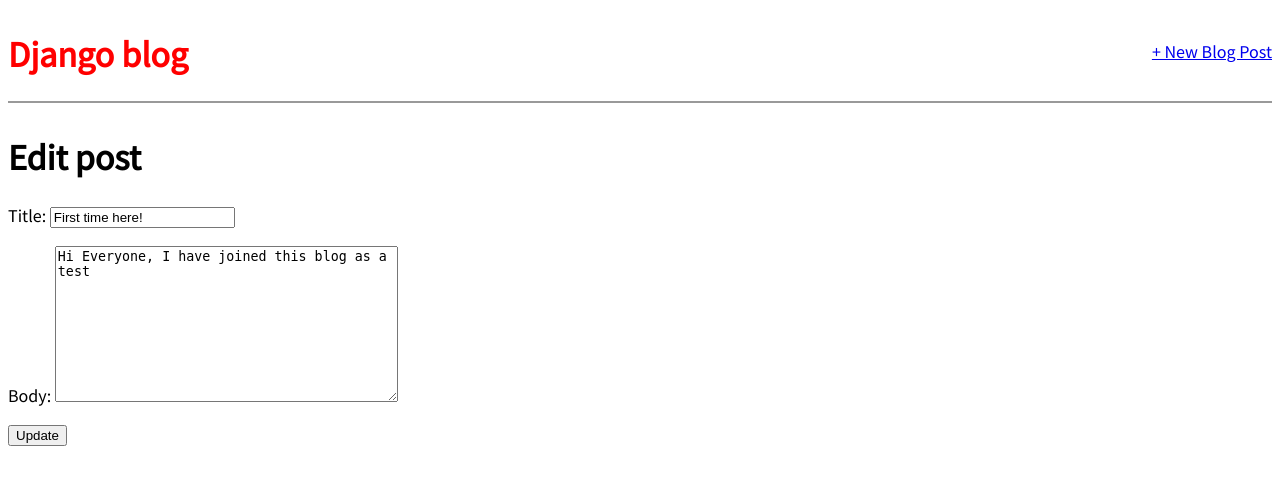
After one commit to Bassmint123/django_blog_proj, a Django app: page /post/1/edit/ in a window 1280 px wide. The commit adds this page. Shown: the top 485 px of the page. Run offline with Django 3.2, Linux system fonts and the light colour scheme; data comes from the database, SQL or seed files in the repository; both versions use the stored data as it was after the commit.

Commit message:
Added edit update feature

```diff
--- a/blog/models.py
+++ b/blog/models.py
@@ -1,4 +1,7 @@
 from django.db import models
+# Reverse is a very handy utility function Django provides us to reference an object by
+# its URL template name -- in this case post_detail.
+from django.urls import reverse
 
 # Create your models here.
 class Post(models.Model):
@@ -11,3 +14,6 @@ class Post(models.Model):
 
     def __str__(self):
         return self.title
+
+    def get_absolute_url(self): # new
+        return reverse('post_detail', args=[str(self.id)])
--- a/blog/urls.py
+++ b/blog/urls.py
@@ -1,8 +1,10 @@
 from django.urls import path
 
-from .views import BlogListView, BlogDetailView
+from .views import (BlogListView, BlogDetailView, BlogCreateView, BlogUpdateView)
 
 urlpatterns = [
+    path('post/<int:pk>/edit/', BlogUpdateView.as_view(), name='post_edit'),
+    path('post/new', BlogCreateView.as_view(), name='post_new'),
     path('post/<int:pk>/', BlogDetailView.as_view(), name='post_detail'), # see the details of each blog post
     path('', BlogListView.as_view(), name='home'),
 ]
--- a/blog/views.py
+++ b/blog/views.py
@@ -1,7 +1,8 @@
 from django.shortcuts import render
 
 # Create your views here.
-from django.views.generic import ListView, DetailView  # added the DetailView for individual blog pages
+from django.views.generic import ListView, DetailView  # added the views for individual blog pages
+from django.views.generic.edit import CreateView, UpdateView # using the generic edit for creating a new post
 from .models import Post
 
 class BlogListView(ListView):
@@ -11,3 +12,13 @@ class BlogListView(ListView):
 class BlogDetailView(DetailView):
 	model = Post
 	template_name = 'post_detail.html'
+
+class BlogCreateView(CreateView):
+	model = Post
+	template_name = 'post_new.html'
+	fields = ['title', 'author', 'body']
+
+class BlogUpdateView(UpdateView):
+    model = Post
+    template_name = 'post_edit.html'
+    fields = ['title', 'body']
--- a/templates/base.html
+++ b/templates/base.html
@@ -7,11 +7,16 @@
   </head>
 
   <body>
-    <header>
-       <h1><a href="{% url 'home' %}">Django blog</a></h1>
-    </header>
+    <div>
+      <header>
+        <div class="nav-left">
+          <h1><a href="{% url 'home' %}">Django blog</a></h1>
+        </div>
 
-    <div>
+        <div class="nav-right">
+          <a href="{% url 'post_new' %}">+ New Blog Post</a>
+        </div>
+      </header>
       {% block content %}
       {% endblock content %}
     </div>
--- a/templates/post_detail.html
+++ b/templates/post_detail.html
@@ -5,4 +5,6 @@
     <h2>{{ post.title }}</h2>  <!-- This could be {{ object.title }} here, instead of using {{ post.title}} -->
     <p>{{ post.body }}</p>  <!-- This could be {{ object.body }} here, instead of using {{ post.body}} -->
   </div>
+
+  <a href="{% url 'post_edit' post.pk %}">+ Edit Blog Post</a>
 {% endblock content %}
--- /dev/null
+++ b/templates/post_edit.html
@@ -0,0 +1,9 @@
+{% extends 'base.html' %}
+
+{% block content %}
+  <h1>Edit post</h1>
+  <form action="" method="post">{% csrf_token %}  <!-- Using django's csrf_token to block cross site scripting attacks.-->
+    {{ form.as_p }}
+    <input type="submit" value="Update" />
+  </form>
+{% endblock content %}
```
Also changed, not shown: templates/post_new.html (added, +9 -0 lines), db.sqlite3.
